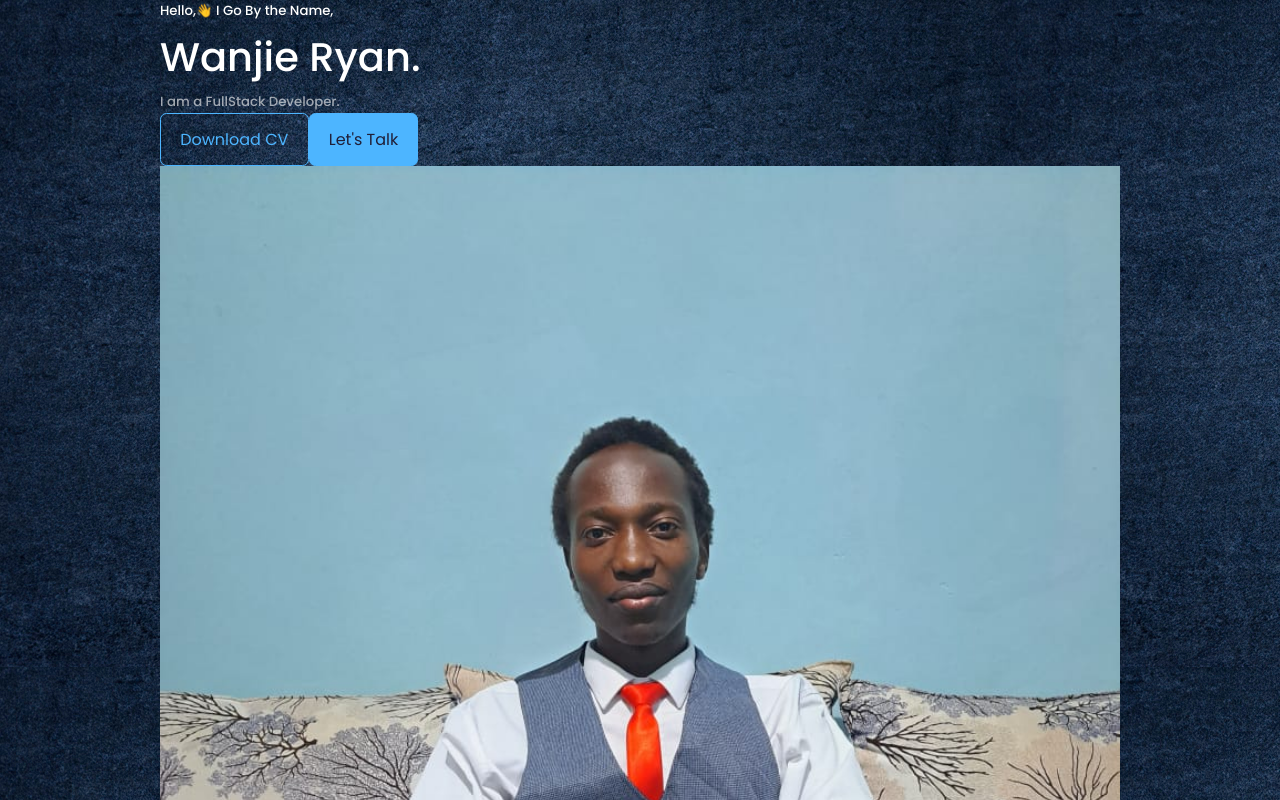
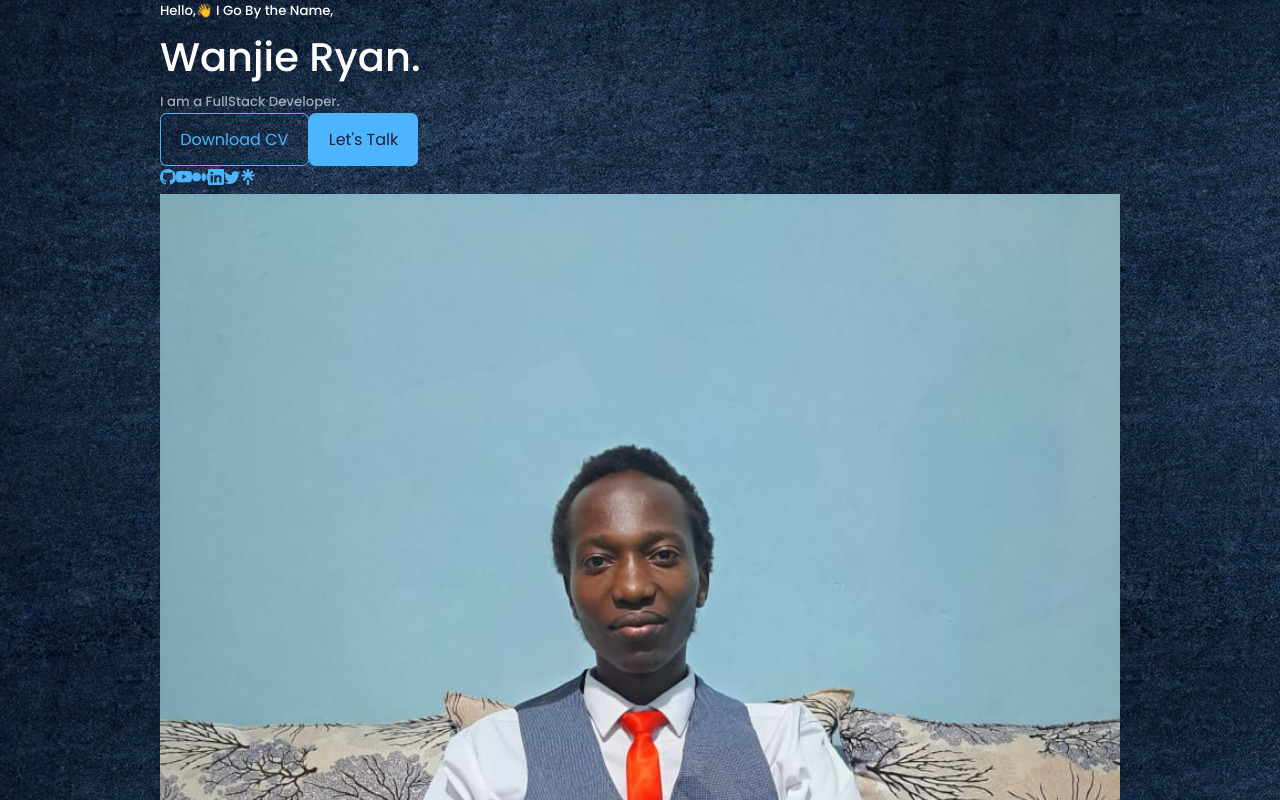
Before and after one commit to Wanjie-Ryan/Wanjies-Web, a React (Create React App) app: page / in a window 1280 px wide. Shown: the top 800 px of the page. Built offline with nearby package versions, Linux system fonts and the light colour scheme; a web font is replaced by a local one.

Commit message:
links to socials

```diff
--- a/package.json
+++ b/package.json
@@ -8,6 +8,7 @@
     "@testing-library/user-event": "^13.5.0",
     "react": "^18.2.0",
     "react-dom": "^18.2.0",
+    "react-icons": "^4.8.0",
     "react-scripts": "5.0.1",
     "web-vitals": "^2.1.4"
   },
--- a/src/components/header/header.jsx
+++ b/src/components/header/header.jsx
@@ -2,6 +2,7 @@ import React from 'react'
 import './header.css'
 import Action from './action'
 import MyImage from '../../images/me.jpeg'
+import Socials from './socials'
 
 
 function Header() {
@@ -23,6 +24,7 @@ function Header() {
           <h5 className="text-light">I am a FullStack Developer.</h5>
 
           <Action/>
+          <Socials/>
 
           <div className="me">
 
--- a/src/components/header/socials.jsx
+++ b/src/components/header/socials.jsx
@@ -1,5 +1,6 @@
 import React from 'react'
-
+import {BsLinkedin, BsGithub, BsYoutube, BsMedium, BsTwitter} from 'react-icons/bs'
+import {SiLinktree} from 'react-icons/si'
 
 
 function Socials() {
@@ -13,6 +14,42 @@ function Socials() {
     <div className='header-socials'>
 
 
+        <a href='https://github.com/Wanjie-Ryan' target ='_blank' rel="noreferrer">
+
+            <BsGithub/>
+
+        </a>
+
+
+
+        <a href='https://www.youtube.com/channel/UC1Fu4FFqsOR-pGxkQVQTTsg' target ='_blank' rel="noreferrer">
+
+            <BsYoutube/>
+        </a>
+
+
+        <a href='https://medium.com/@ryanwanjiedistortion' target ='_blank' rel="noreferrer">
+
+            <BsMedium/>
+
+        </a>
+
+
+        <a href='https://www.linkedin.com/in/ryan-wanjie-7797831b5/' target ='_blank' rel="noreferrer">
+
+            <BsLinkedin/>
+        </a>
+
+        <a href ='https://twitter.com/RWanjie' target ='_blank' rel="noreferrer">
+
+             <BsTwitter/>
+        </a>
+
+
+        <a href ='https://linktr.ee/wanjieryan' target ='_blank' rel="noreferrer">
+
+            <SiLinktree/>
+        </a>
 
 
 
```
Also changed, not shown: 1 other file (tests, documents, lock files or other folders).
